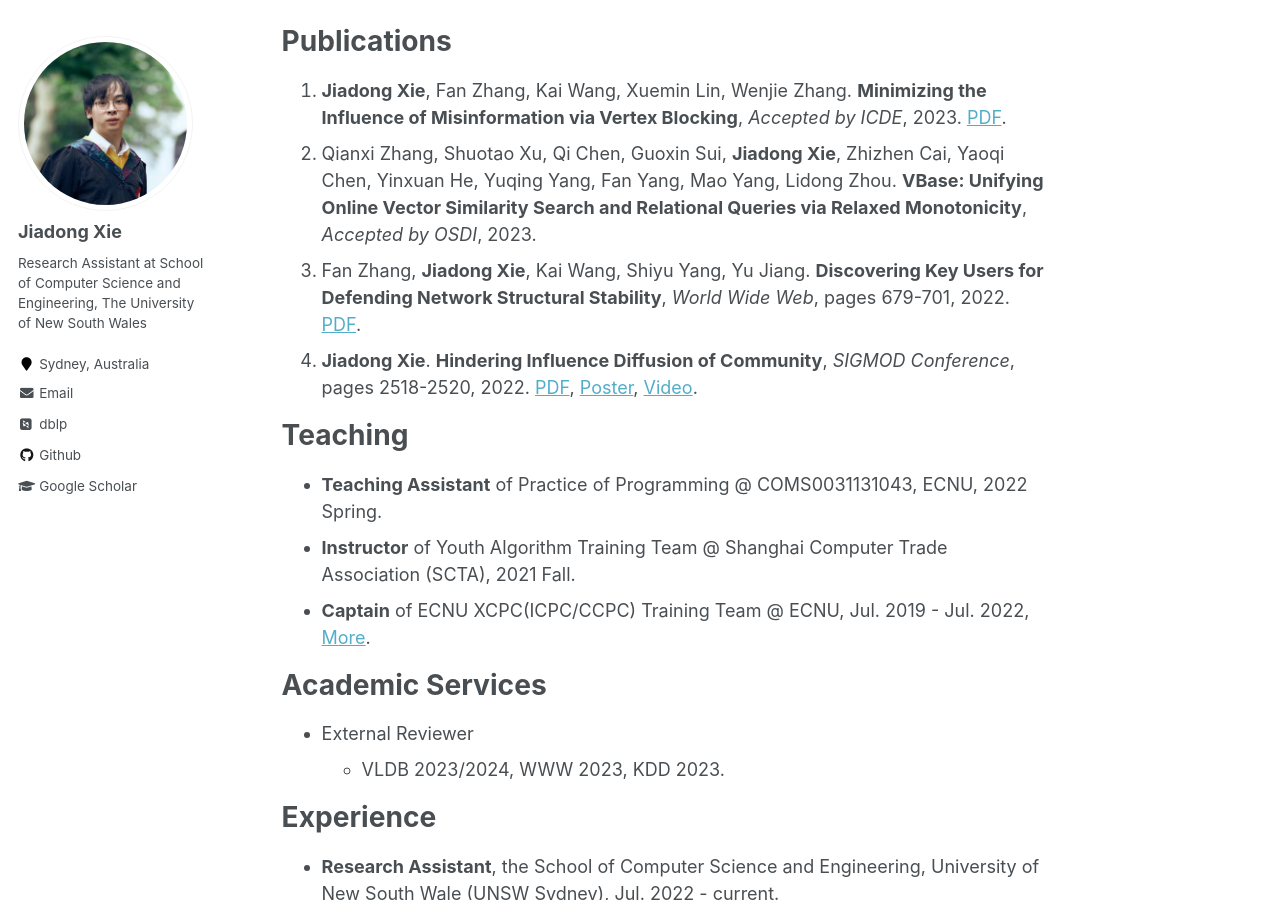
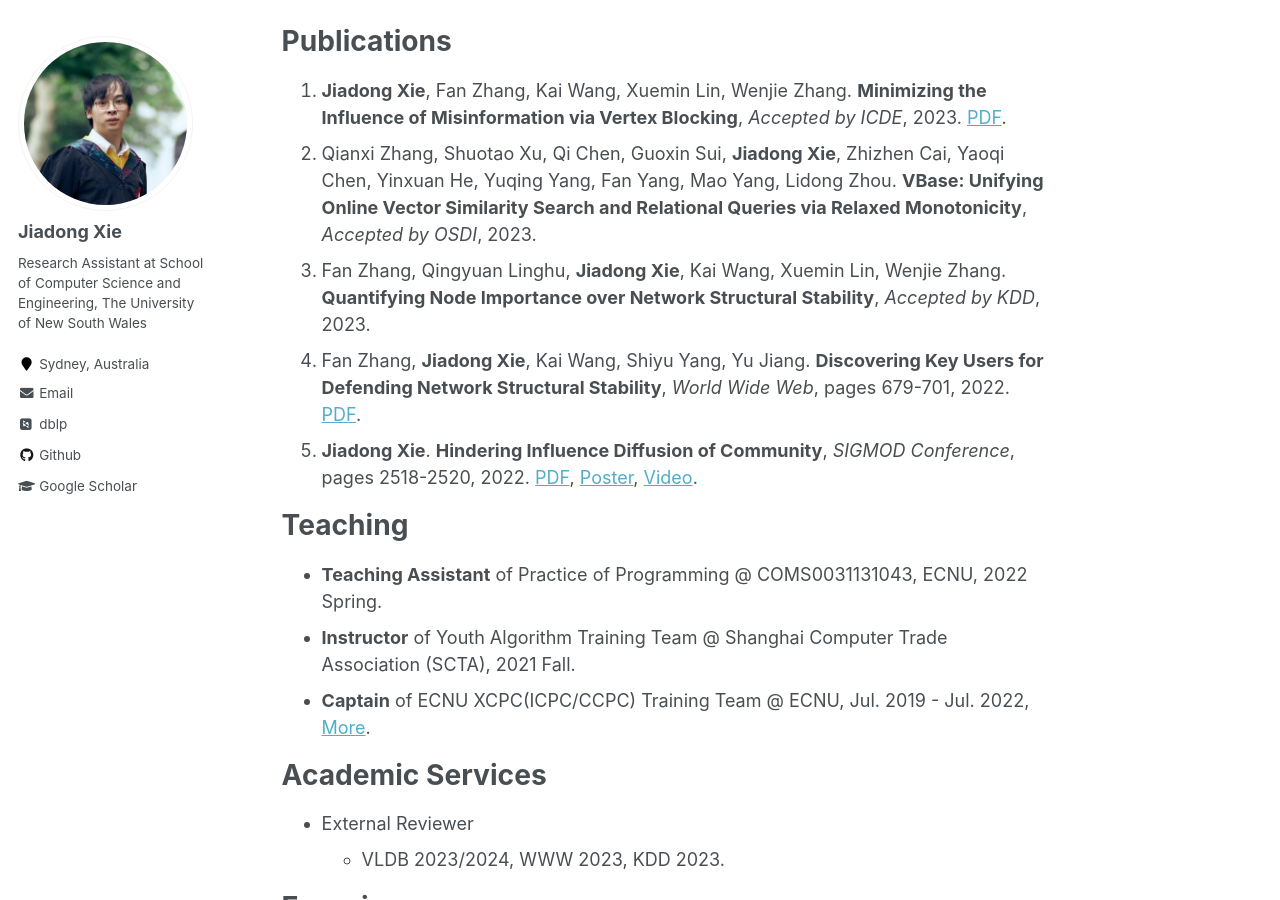
Before and after one commit to Xiejiadong/Xiejiadong.github.io, a Jekyll site: the page built from _pages/about.md, in a window 1280 px wide and 900 px high, scrolled down 317 px. Built offline with Jekyll 4.4.1, drawn with Linux system fonts in a browser that asks for light colours; some web fonts are replaced.

Commit message:
Update about.md

```diff
--- a/_pages/about.md
+++ b/_pages/about.md
@@ -17,8 +17,9 @@ Publications
 ======
 1. **Jiadong Xie**, Fan Zhang, Kai Wang, Xuemin Lin, Wenjie Zhang. **Minimizing the Influence of Misinformation via Vertex Blocking**, *Accepted by ICDE*, 2023. [PDF](/files/paper/%5Bicde23%5DInfluence%20Minimization.pdf).
 2. Qianxi Zhang, Shuotao Xu, Qi Chen, Guoxin Sui, **Jiadong Xie**, Zhizhen Cai, Yaoqi Chen, Yinxuan He, Yuqing Yang, Fan Yang, Mao Yang, Lidong Zhou. **VBase: Unifying Online Vector Similarity Search and Relational Queries via Relaxed Monotonicity**, *Accepted by OSDI*, 2023.
-3. Fan Zhang, **Jiadong Xie**, Kai Wang, Shiyu Yang, Yu Jiang. **Discovering Key Users for Defending Network Structural Stability**, *World Wide Web*, pages 679-701, 2022. [PDF](/files/paper/%5Bwwwj22%5Dcollapse%20coreness.pdf).
-4. **Jiadong Xie**. **Hindering Influence Diffusion of Community**, *SIGMOD Conference*, pages 2518-2520, 2022. [PDF](/files/paper/%5Bsigmod22%5DHindering%20Influence%20Diffusion%20of%20Community.pdf), [Poster](/files/attachments/Jiadong_Xie_Poster.pdf), [Video](/files/attachments/Jiadong_Xie_pre_video.mp4).
+3. Fan Zhang, Qingyuan Linghu, **Jiadong Xie**, Kai Wang, Xuemin Lin, Wenjie Zhang. **Quantifying Node Importance over Network Structural Stability**, *Accepted by KDD*, 2023.
+4. Fan Zhang, **Jiadong Xie**, Kai Wang, Shiyu Yang, Yu Jiang. **Discovering Key Users for Defending Network Structural Stability**, *World Wide Web*, pages 679-701, 2022. [PDF](/files/paper/%5Bwwwj22%5Dcollapse%20coreness.pdf).
+5. **Jiadong Xie**. **Hindering Influence Diffusion of Community**, *SIGMOD Conference*, pages 2518-2520, 2022. [PDF](/files/paper/%5Bsigmod22%5DHindering%20Influence%20Diffusion%20of%20Community.pdf), [Poster](/files/attachments/Jiadong_Xie_Poster.pdf), [Video](/files/attachments/Jiadong_Xie_pre_video.mp4).
 
 
 Teaching
```
